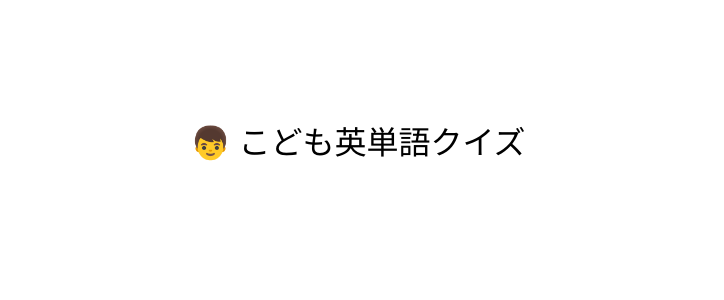
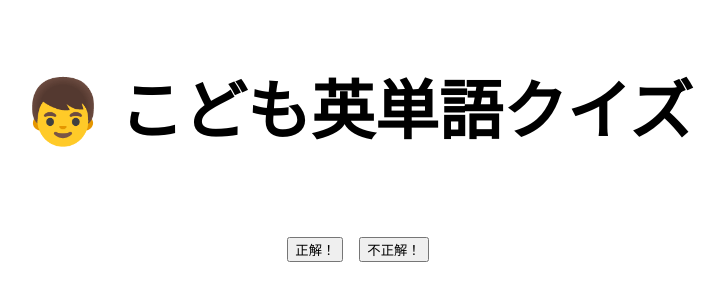
Before and after one commit to Daisuke240/english-quiz-kids, a Next.js app: page / in a window 1280 px wide. Shown: the part 268-568 px from the top of the page, without its empty margins (282-1006 px from the left). Built offline with nearby package versions, Linux system fonts and the light colour scheme.

Commit message:
Update page.tsx

```diff
--- a/app/page.tsx
+++ b/app/page.tsx
@@ -1,7 +1,39 @@
+'use client';
+
+import { useRef } from 'react';
+
 export default function Home() {
+  const successAudioRef = useRef<HTMLAudioElement>(null);
+  const failureAudioRef = useRef<HTMLAudioElement>(null);
+
+  const handleCorrect = () => {
+    successAudioRef.current?.play();
+  };
+
+  const handleIncorrect = () => {
+    failureAudioRef.current?.play();
+  };
+
   return (
-    <main style={{ display: "flex", justifyContent: "center", alignItems: "center", height: "100vh", fontSize: "2rem" }}>
-      👦 こども英単語クイズ
+    <main
+      style={{
+        display: 'flex',
+        flexDirection: 'column',
+        alignItems: 'center',
+        justifyContent: 'center',
+        height: '100vh',
+        fontSize: '2rem',
+      }}
+    >
+      <h1>👦 こども英単語クイズ</h1>
+      <div style={{ marginTop: '2rem' }}>
+        <button onClick={handleCorrect} style={{ marginRight: '1rem' }}>
+          正解！
+        </button>
+        <button onClick={handleIncorrect}>不正解！</button>
+      </div>
+      <audio ref={successAudioRef} src="/sounds/success.mp3" />
+      <audio ref={failureAudioRef} src="/sounds/failure.mp3" />
     </main>
   );
 }
```
